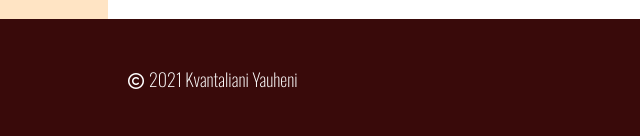
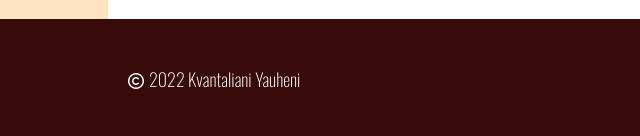
Before and after one commit to ekvantaliani/rsschool-cv, a plain HTML site: page index.html in a window 1280 px wide. Shown: the part 1498-1634 px from the top of the page, 0-640 px from the left. Drawn offline with nearby package versions, Linux system fonts and the light colour scheme.

Commit message:
fix: fix layout

```diff
--- a/index.html
+++ b/index.html
@@ -154,7 +154,7 @@
             <div class="container-footer">
                 <div class= "footer-content">
                     <div class= "footer-copyright">
-                        <a href=https://github.com/ekvantaliani><i class="far fa-copyright" style="color: #fff"></i><p class= "footer-prefix">2021 Kvantaliani Yauheni</p></a>
+                        <a href=https://github.com/ekvantaliani><i class="far fa-copyright" style="color: #fff"></i><p class= "footer-prefix">2022 Kvantaliani Yauheni</p></a>
                     </div>
                         <a href="https://rs.school/js/"><div class="footer-logo"><img src="rs_school.png" alt="rs_school_logo"></div></a>
                 </div>
```
